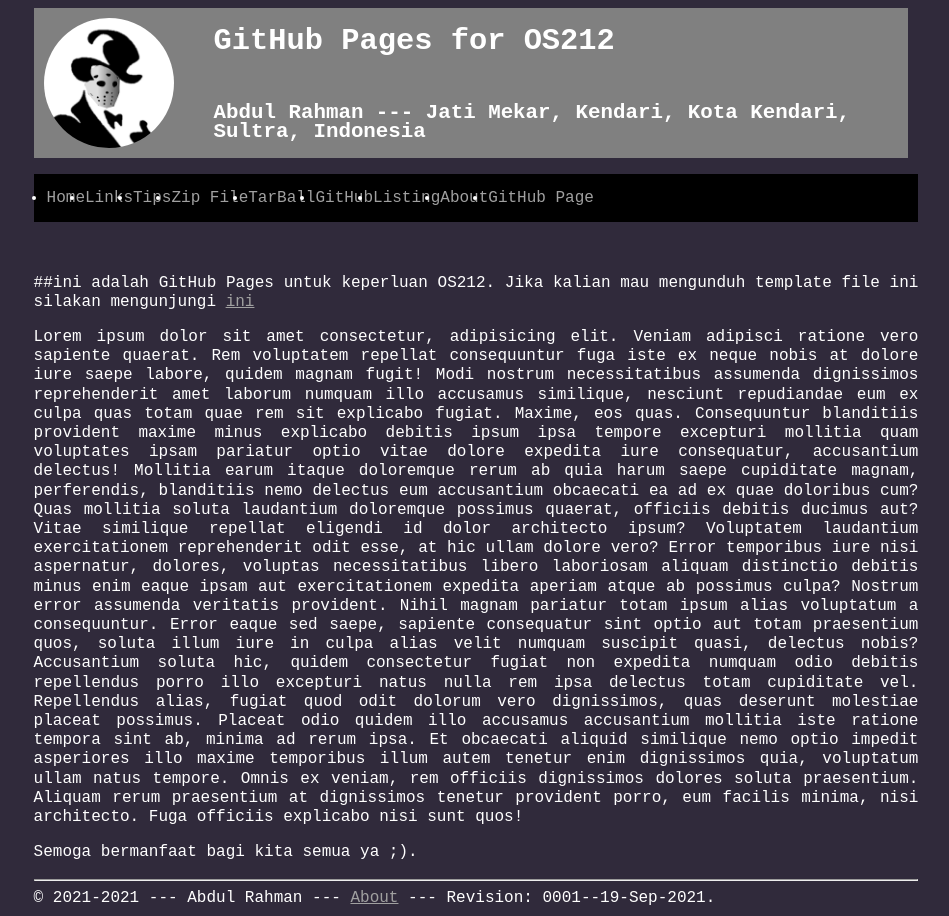
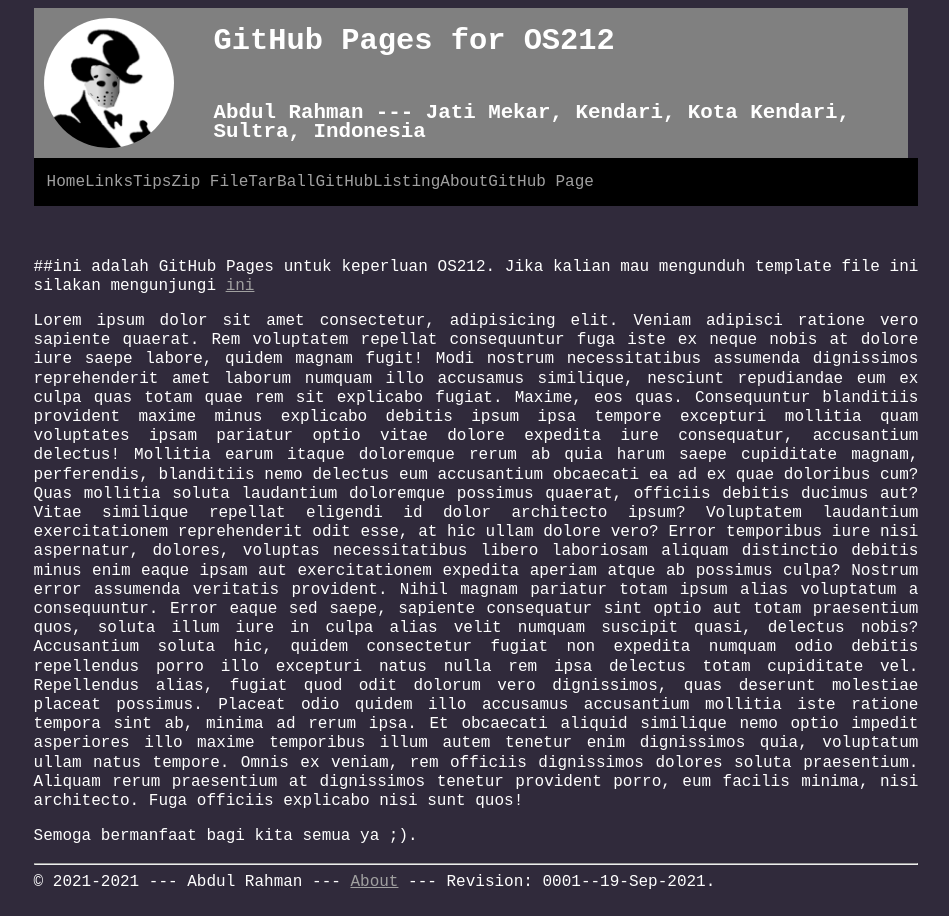
Before and after one commit to abdulrahman01uiacid/test, a Jekyll site: the page built from index.md, in a window 1280 px wide. Shown: the whole page, without its empty margins (164-1113 px from the left). Built offline with Jekyll 4.4.1, drawn with Linux system fonts in a browser that asks for light colours.

Commit message:
Update style.css

```diff
--- a/assets/css/style.css
+++ b/assets/css/style.css
@@ -136,10 +136,15 @@
 }
 
 .navbar ul {
-  display:          flex;
-  justify-content: first baseline;
-  flex-direction: row;
-  background-color: hsla(0,     0%,    0%, 1);
+   overflow: hidden;
+   list-style-type: none;
+   background-color: black;
+   margin: 0;
+   padding: 0;
+   display:flex;
+   flex-direction: row;
+   justify-content:first baseline;
+/*   background-color: hsla(0,     0%,    0%, 1); */
   padding:          13px;
 }
 
```
